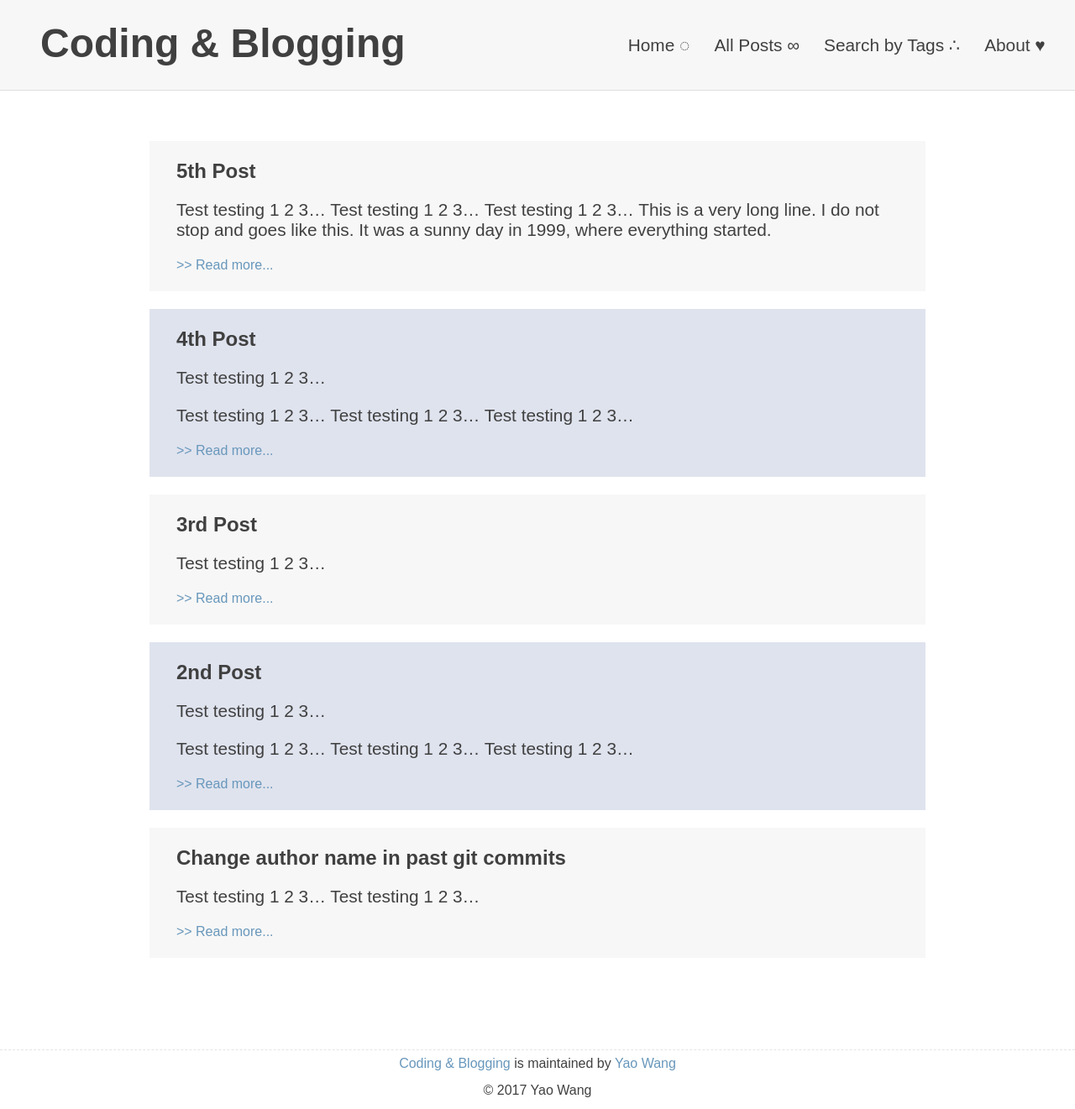
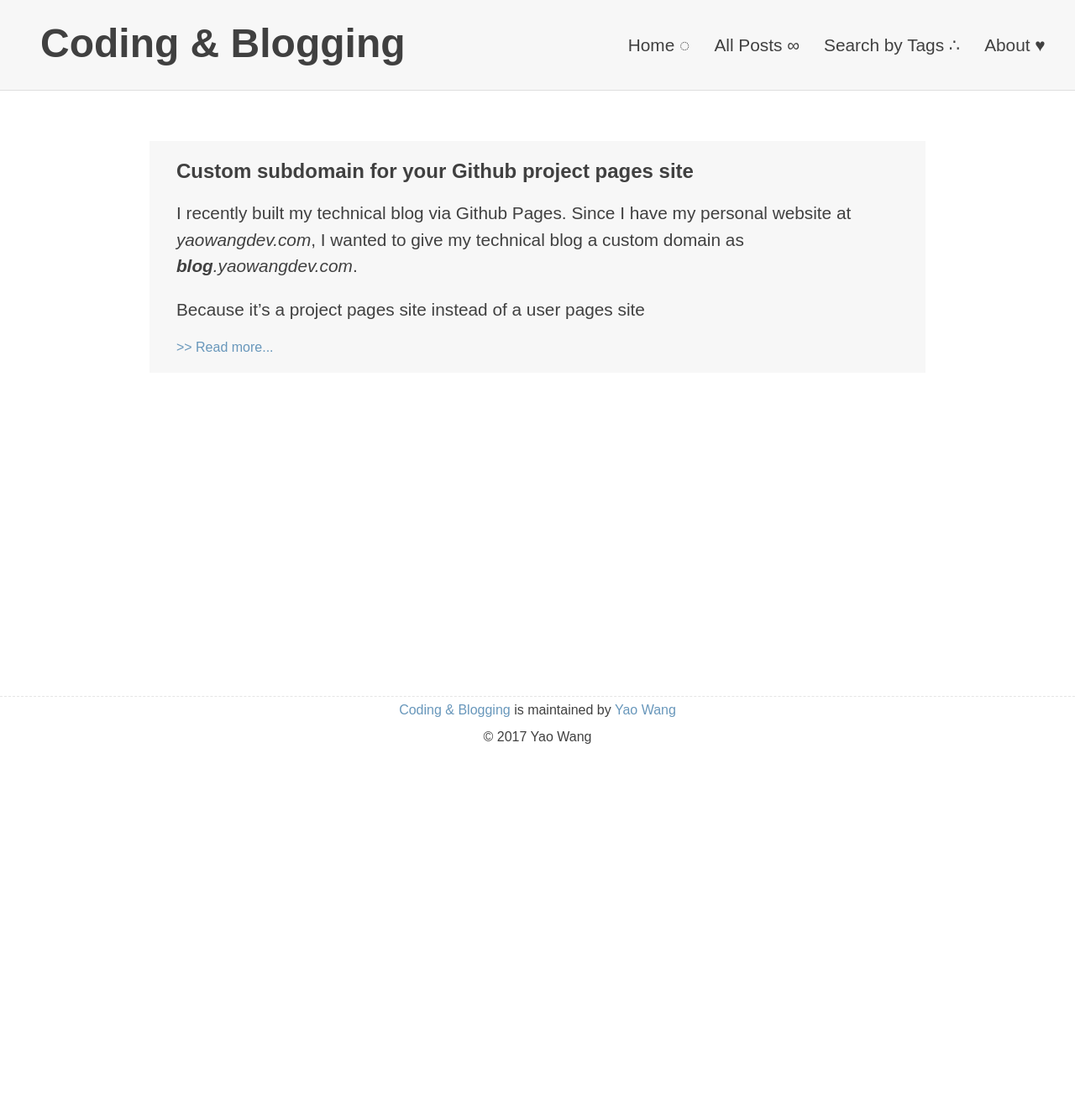
Before and after one commit to superyaooo/Blog, a Jekyll site: the page built from allposts.html, in a window 1280 px wide. Shown: the whole page at 84% size. Built offline with Jekyll 4.4.1, drawn with Linux system fonts in a browser that asks for light colours; nearby versions of some CDN libraries; after the commit the page ends 900 px from its top, so only the background shows below that.

Commit message:
add 1st post; edit about page

```diff
--- a/_posts/2017-06-13-post-1.md
+++ /dev/null
@@ -1,14 +0,0 @@
----
-layout: post
-title: Change author name in past git commits
-tags: [python, windows, git, web]
----
-
-Test testing 1 2 3...
-Test testing 1 2 3...
-<!--more-->
-Test testing 1 2 3...
-Test testing 1 2 3...
-
-Test testing 1 2 3...
-Test testing 1 2 3...
--- a/_posts/2017-06-14-post-2.md
+++ /dev/null
@@ -1,14 +0,0 @@
----
-layout: post
-title: 2nd Post
-tags: [git, howto]
----
-
-Test testing 1 2 3...
-
-Test testing 1 2 3...
-Test testing 1 2 3...
-Test testing 1 2 3...
-<!--more-->
-Test testing 1 2 3...
-Test testing 1 2 3...
--- a/_posts/2017-06-14-post-3.md
+++ /dev/null
@@ -1,14 +0,0 @@
----
-layout: post
-title: 3rd Post
-tags: [groovy, java]
----
-
-Test testing 1 2 3...
-<!--more-->
-Test testing 1 2 3...
-Test testing 1 2 3...
-Test testing 1 2 3...
-
-Test testing 1 2 3...
-Test testing 1 2 3...
--- a/_posts/2017-06-14-post-4.md
+++ /dev/null
@@ -1,13 +0,0 @@
----
-layout: post
-title: 4th Post
-tags: [git]
----
-
-Test testing 1 2 3...
-
-Test testing 1 2 3...
-Test testing 1 2 3...
-Test testing 1 2 3...
-<!--more-->
-Test testing 1 2 3...
--- a/_posts/2017-06-14-post-5.md
+++ /dev/null
@@ -1,12 +0,0 @@
----
-layout: post
-title: 5th Post
-tags: [windows]
----
-
-Test testing 1 2 3...
-Test testing 1 2 3...
-Test testing 1 2 3...
-This is a very long line. I do not stop and goes like this. It was a sunny day in 1999, where everything started.
-<!--more-->
-Test testing 1 2 3...Test testing 1 2 3...
--- /dev/null
+++ b/_posts/2017-07-23-customdoman-githubpages.md
@@ -0,0 +1,25 @@
+---
+layout: post
+title: Custom subdomain for your Github project pages site
+tags: [github, github pages, dreamhost]
+---
+
+I recently built my technical blog via Github Pages. Since I have my personal website at <em>yaowangdev.com</em>, I wanted to give my technical blog a custom domain as <em><strong>blog</strong>.yaowangdev.com</em>.
+
+Because it's a project pages site instead of a user pages site <!--more--> (see differences [here](https://help.github.com/articles/user-organization-and-project-pages/)), and the custom domain I wanted is a subdomain of a root domain that is fully hosted on Dreamhost, I ran into some confusions while trying to make it work. I figured I'd write a post to save some head scratches and face pulling for those that are in the same situation.
+
+If you haven't read Github's documentation on using custom domains, I suggest you [read it first](https://help.github.com/articles/using-a-custom-domain-with-github-pages/) to get a general understanding. In my case, I wanted to set up a custom subdomain <em>blog.yaowangdev.com</em>. Here's what I did that made it work:
+* Follow Github's warning and add the custom subdomain to the Github Pages setting first, see documentation [here](https://help.github.com/articles/adding-or-removing-a-custom-domain-for-your-github-pages-site/).
+![github warning]({{ site.baseurl }}/assets/images/posts/customdomainwarning.png)
+* Then login to Dreamhost where your personal website is hosted (Dreamhost also has documentation on how to add a subdomain, read it [here](https://help.dreamhost.com/hc/en-us/articles/215457827-How-do-I-add-a-subdomain-)). Since Github already hosts the blog content, we need to add the subdomain as a custom DNS record to point to the actual Github server. To do that:
+    * Go to <strong>Manage Domains</strong>
+    * Find the domain you want to add the subdomain to, in my case it's <em>yaowangdev.com</em>
+    * Click <strong>DNS</strong> under the domain, find the section to add a custom DNS record:
+    ![add DNS record]({{ site.baseurl }}/assets/images/posts/DNSdreamhost.png)
+    * For <strong>Name</strong>, put down your subdomain name only (in my case it's "blog")
+    * for <strong>Type</strong> select "CNAME"
+    * then for <strong>Value</strong> put down "<strong>YOUR-GITHUB-USERNAME</strong>.github.io" (in my case it's "superyaooo.github.io")
+    * Click <strong>Add Record Now!</strong> and we're good to go!
+* Wait with patience, <strong>patience</strong>! This step is very important because your DNS needs time to propagate. Do not keep refreshing your subdomain url because you'll see a 404 page for quite a while (a few hours in my case)...Go do something fun instead.
+
+Note that before the DNS finishes its propagation, on your Github Pages settings you will see a warning stating that your site's DNS settings are using a custom subdomain that's set up as an A record, and to change this to a CNAME - even though you <strong>did</strong> add the subdomain as a CNAME record. This warning will go away and your site will be up and running with the custom domain once your DNS is propagated. Enjoy!
--- a/about.md
+++ b/about.md
@@ -4,4 +4,18 @@ title: About &hearts;
 index: 3
 ---
 
-This blog is built via Github pages. This blog is built via Github pages.This blog is built via Github pages.This blog is built via Github pages.This blog is built via Github pages.This blog is built via Github pages.This blog is built via Github pages.This blog is built via Github pages.This blog is built via Github pages.This blog is built via Github pages.This blog is built via Github pages.This blog is built via Github pages.
+### > This Blog
+This blog is built via Github Pages. It has a custom stylesheet and Javascript. I chose Github Pages for my technical blog because:
+* It's free.
+* It's fun and different from how my previous projects were built.
+
+<br/>
+
+### > The Author
+My name is Yao Wang. Many people think I'm a front-end developer based on the fact that I have a personal website and web projects. However, I've been doing mostly back-end stuff with my real life job. Since I love both front-end and back-end development, I consider myself a full-stack developer.
+
+You can find me here:
+* [yaowangdev.com](http://yaowangdev.com)
+* [LinkedIn](https://www.linkedin.com/in/wangyaooo)
+* [Github](https://github.com/superyaooo)
+* [Twitter](https://twitter.com/YaoWDev)
--- a/assets/css/style.css
+++ b/assets/css/style.css
@@ -51,6 +51,10 @@ img {
 .main-content h3 { font-size: 1.5em; }
 
 .main-content p, .post-title { font-size: 1.3em; }
+
+.main-content p, .main-content > ul { line-height: 1.5em;}
+
+.main-content > ul { font-size: 1.2em; }
 
 footer {
     text-align: center;
```
Also changed, not shown: assets/images/posts/DNSdreamhost.png (added), assets/images/posts/customdomainwarning.png (added).
